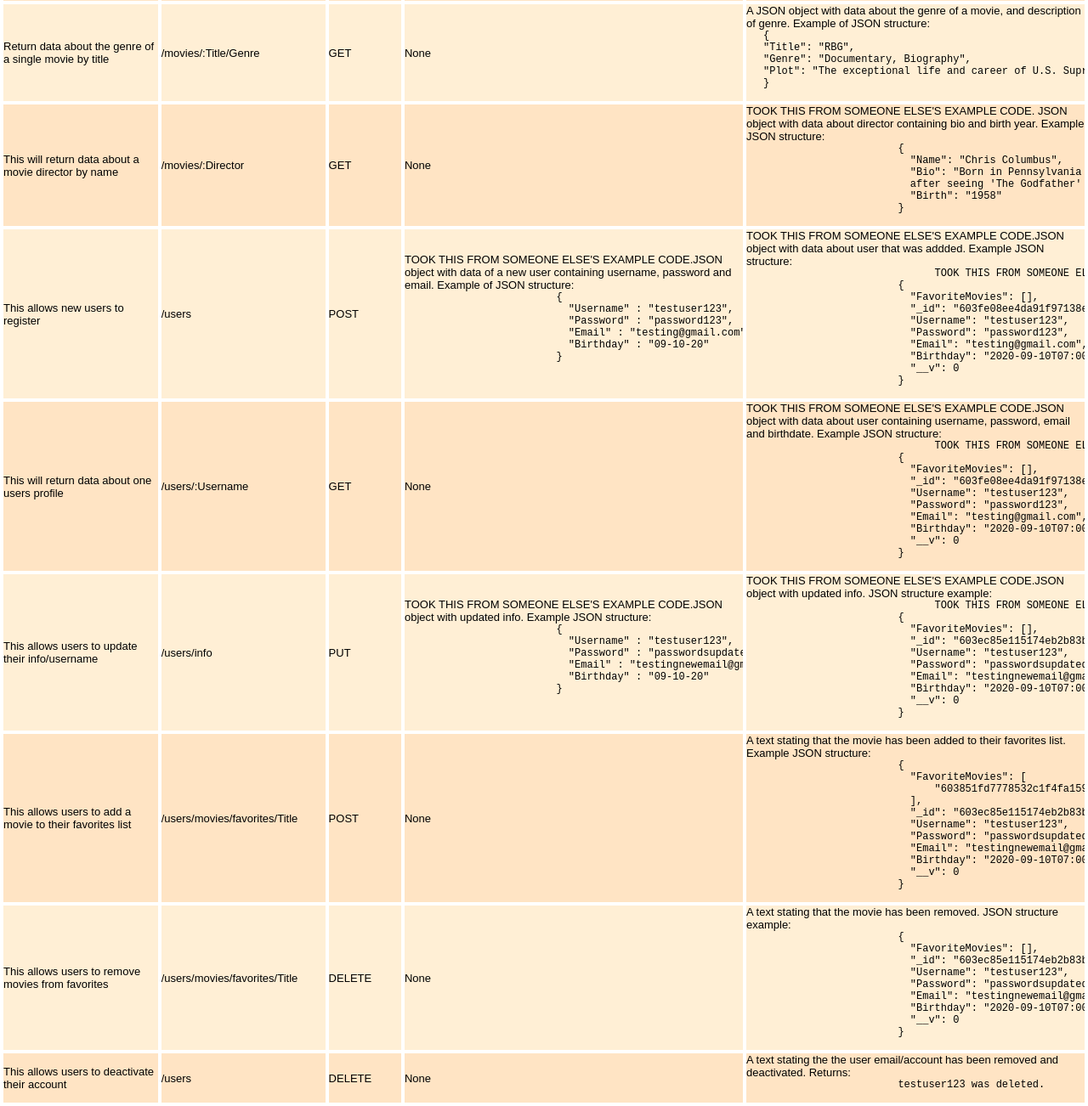
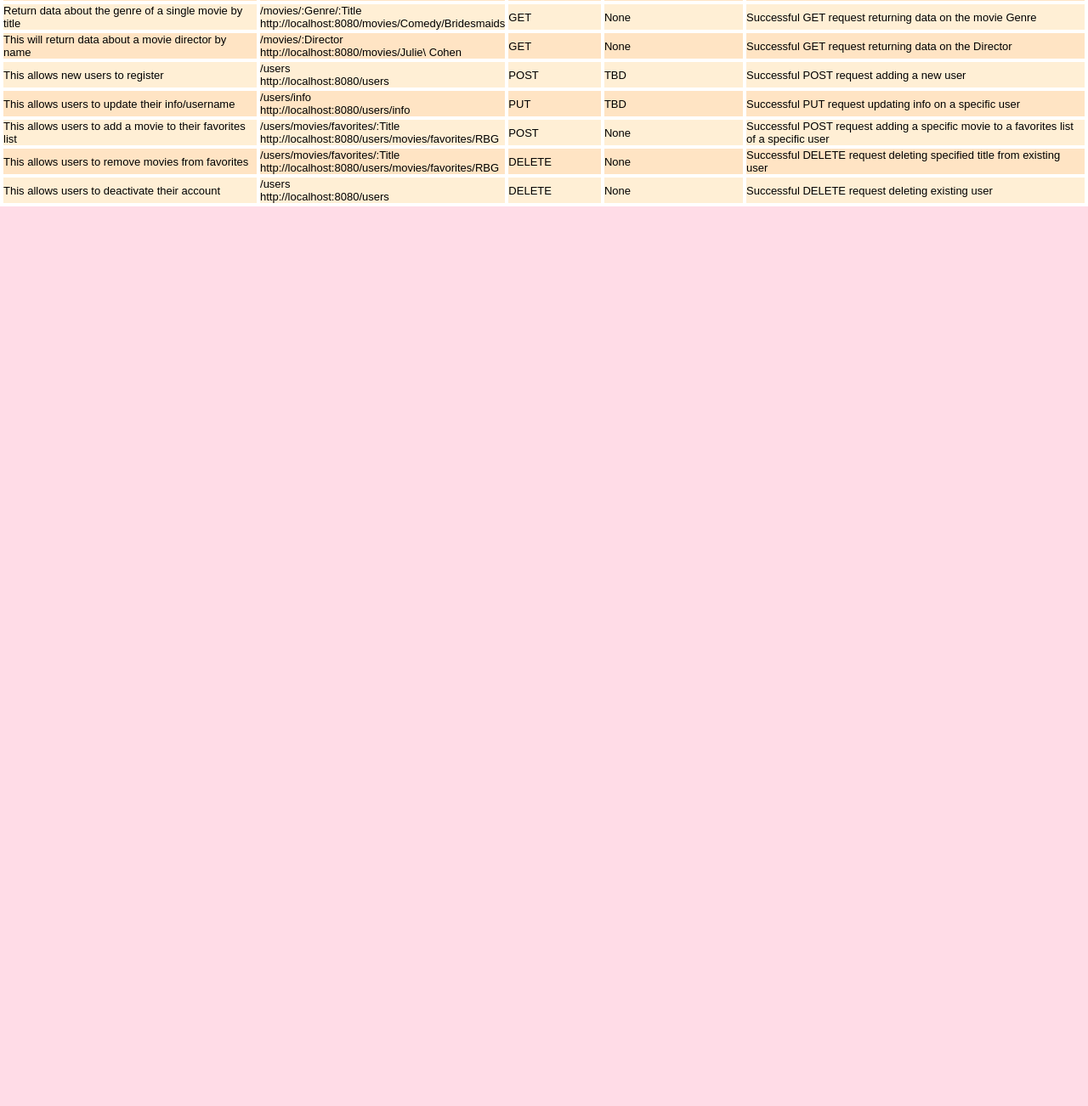
Before and after one commit to jenpyle/myFlix-server, a website: page public/documentation.html in a window 1280 px wide. Shown: the part 859-2161 px from the top of the page at 85% size. After the commit the page ends 1102 px from the top, so only its background shows below. Drawn offline with Linux system fonts and the light colour scheme; a web font is replaced by a local one.

Commit message:
Update documentation and API endpoints

```diff
--- a/public/documentation.html
+++ b/public/documentation.html
@@ -195,171 +195,75 @@
                 </tr>
                 <tr>
                     <td>Return data about the genre of a single movie by title</td>
-                    <td>/movies/:Title/Genre</td>
+                    <td>/movies/:Genre/:Title<div>http://localhost:8080/movies/Comedy/Bridesmaids</div>
+                    </td>
                     <td>GET</td>
                     <td>None</td>
-                    <td>A JSON object with data about the genre of a movie, and description of genre. Example of JSON
-                        structure:
-                        <pre>
-{
-"Title": "RBG",
-"Genre": "Documentary, Biography",
-"Plot": "The exceptional life and career of U.S. Supreme Court Justice Ruth Bader Ginsburg, who has developed a breathtaking legal legacy while becoming an unexpected pop culture icon.",
-}
-                    </pre>
+                    <td>
+                        Successful GET request returning data on the movie Genre
                     </td>
                 </tr>
                 <tr>
                     <td>This will return data about a movie director by name</td>
-                    <td>/movies/:Director</td>
+                    <td>/movies/:Director<div>http://localhost:8080/movies/Julie\ Cohen</div>
+                    </td>
                     <td>GET</td>
                     <td>None</td>
-                    <td>TOOK THIS FROM SOMEONE ELSE'S EXAMPLE CODE.
-                        JSON object with data about director containing bio and birth year. Example JSON structure:
-                        <pre>
-                      {
-                        "Name": "Chris Columbus",
-                        "Bio": "Born in Pennsylvania and raised in Ohio, Chris Columbus was first inspired to make movies
-                        after seeing 'The Godfather' at age 15.",
-                        "Birth": "1958"
-                      }
-                    </pre>
+                    <td>Successful GET request returning data on the Director
                     </td>
                 </tr>
                 <tr>
                     <td>This allows new users to register</td>
-                    <td>/users</td>
+                    <td>/users<div>http://localhost:8080/users</div>
+                    </td>
                     <td>POST</td>
-                    <td>TOOK THIS FROM SOMEONE ELSE'S EXAMPLE CODE.JSON object with data of a new user containing
-                        username, password and email. Example of JSON
-                        structure:
-                        <pre>
-                      {
-                        "Username" : "testuser123",
-                        "Password" : "password123",
-                        "Email" : "testing@gmail.com",
-                        "Birthday" : "09-10-20"
-                      }
-                    </pre>
+                    <td>
+                        TBD
                     </td>
-                    <td>TOOK THIS FROM SOMEONE ELSE'S EXAMPLE CODE.JSON object with data about user that was addded.
-                        Example JSON structure:
-                        <pre>
-                            TOOK THIS FROM SOMEONE ELSE'S EXAMPLE CODE.
-                      {
-                        "FavoriteMovies": [],
-                        "_id": "603fe08ee4da91f97138e0fc",
-                        "Username": "testuser123",
-                        "Password": "password123",
-                        "Email": "testing@gmail.com",
-                        "Birthday": "2020-09-10T07:00:00.000Z",
-                        "__v": 0
-                      }
-                    </pre>
+                    <td>
+                        Successful POST request adding a new user
                     </td>
                 </tr>
-                <tr>
-                    <td>This will return data about one users profile</td>
-                    <td>/users/:Username</td>
-                    <td>GET</td>
-                    <td>None</td>
-                    <td>TOOK THIS FROM SOMEONE ELSE'S EXAMPLE CODE.JSON object with data about user containing username,
-                        password, email and birthdate. Example
-                        JSON structure:
-                        <pre>
-                            TOOK THIS FROM SOMEONE ELSE'S EXAMPLE CODE.
-                      {
-                        "FavoriteMovies": [],
-                        "_id": "603fe08ee4da91f97138e0fc",
-                        "Username": "testuser123",
-                        "Password": "password123",
-                        "Email": "testing@gmail.com",
-                        "Birthday": "2020-09-10T07:00:00.000Z",
-                        "__v": 0
-                      }
-                    </pre>
-                    </td>
-                </tr>
+
                 <tr>
                     <td>This allows users to update their info/username</td>
-                    <td>/users/info</td>
+                    <td>/users/info<div>http://localhost:8080/users/info</div>
+                    </td>
                     <td>PUT</td>
-                    <td>TOOK THIS FROM SOMEONE ELSE'S EXAMPLE CODE.JSON object with updated info. Example JSON
-                        structure:
-                        <pre>
-                      {
-                        "Username" : "testuser123",
-                        "Password" : "passwordsupdated",
-                        "Email" : "testingnewemail@gmail.com",
-                        "Birthday" : "09-10-20"
-                      }
-                    </pre>
+                    <td>
+                        TBD
                     </td>
-                    <td>TOOK THIS FROM SOMEONE ELSE'S EXAMPLE CODE.JSON object with updated info. JSON structure
-                        example:
-                        <pre>
-                            TOOK THIS FROM SOMEONE ELSE'S EXAMPLE CODE.
-                      {
-                        "FavoriteMovies": [],
-                        "_id": "603ec85e115174eb2b83b233",
-                        "Username": "testuser123",
-                        "Password": "passwordsupdated",
-                        "Email": "testingnewemail@gmail.com",
-                        "Birthday": "2020-09-10T07:00:00.000Z",
-                        "__v": 0
-                      }
-                    </pre>
+                    <td>
+                        Successful PUT request updating info on a specific user
                     </td>
                 </tr>
                 <tr>
                     <td>This allows users to add a movie to their favorites list</td>
-                    <td>/users/movies/favorites/Title</td>
+                    <td>/users/movies/favorites/:Title<div>http://localhost:8080/users/movies/favorites/RBG</div>
+                    </td>
                     <td>POST</td>
                     <td>None</td>
-                    <td>A text stating that the movie has been added to their favorites list. Example JSON structure:
-                        <pre>
-                      {
-                        "FavoriteMovies": [
-                            "603851fd7778532c1f4fa159"
-                        ],
-                        "_id": "603ec85e115174eb2b83b233",
-                        "Username": "testuser123",
-                        "Password": "passwordsupdated",
-                        "Email": "testingnewemail@gmail.com",
-                        "Birthday": "2020-09-10T07:00:00.000Z",
-                        "__v": 0
-                      }
-                    </pre>
+                    <td>
+                        Successful POST request adding a specific movie to a favorites list of a specific user
                     </td>
                 </tr>
                 <tr>
                     <td>This allows users to remove movies from favorites</td>
-                    <td>/users/movies/favorites/Title</td>
+                    <td>/users/movies/favorites/:Title<div>http://localhost:8080/users/movies/favorites/RBG</div>
+                    </td>
                     <td>DELETE</td>
                     <td>None</td>
-                    <td>A text stating that the movie has been removed. JSON structure example:
-                        <pre>
-                      {
-                        "FavoriteMovies": [],
-                        "_id": "603ec85e115174eb2b83b233",
-                        "Username": "testuser123",
-                        "Password": "passwordsupdated",
-                        "Email": "testingnewemail@gmail.com",
-                        "Birthday": "2020-09-10T07:00:00.000Z",
-                        "__v": 0
-                      }
-                    </pre>
+                    <td>
+                        Successful DELETE request deleting specified title from existing user
                     </td>
                 </tr>
                 <tr>
                     <td>This allows users to deactivate their account</td>
-                    <td>/users</td>
+                    <td>/users<div>http://localhost:8080/users</div>
+                    </td>
                     <td>DELETE</td>
                     <td>None</td>
-                    <td>A text stating the the user email/account has been removed and deactivated. Returns:
-                        <pre>
-                      testuser123 was deleted.
-                    </pre>
+                    <td>Successful DELETE request deleting existing user
                     </td>
                 </tr>
             </table>
```
Also changed, not shown: index.js (+10 -10 lines).
